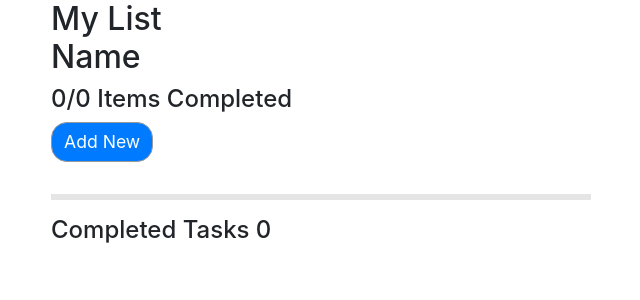
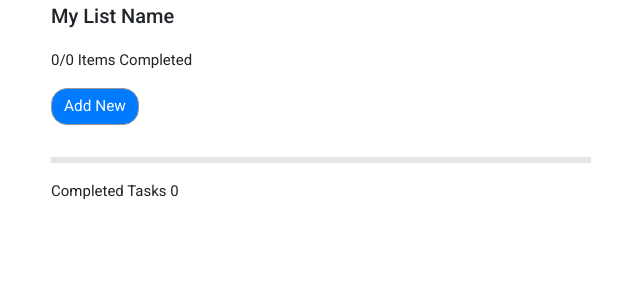
Before and after one commit to justin-adroitminds/todo, an Angular app: page /to-do in a window 1280 px wide. Shown: the top 300 px of the page, without its empty margins (34-674 px from the left). Built offline with nearby package versions, Linux system fonts and the light colour scheme.

Commit message:
Material

```diff
--- a/angular.json
+++ b/angular.json
@@ -24,6 +24,7 @@
               "src/assets"
             ],
             "styles": [
+              "./node_modules/@angular/material/prebuilt-themes/deeppurple-amber.css",
               "src/styles.css"
             ],
             "scripts": []
@@ -88,6 +89,7 @@
               "src/assets"
             ],
             "styles": [
+              "./node_modules/@angular/material/prebuilt-themes/deeppurple-amber.css",
               "src/styles.css"
             ],
             "scripts": []
--- a/package.json
+++ b/package.json
@@ -12,11 +12,13 @@
   "private": true,
   "dependencies": {
     "@angular/animations": "~10.0.4",
+    "@angular/cdk": "^10.1.0",
     "@angular/common": "~10.0.4",
     "@angular/compiler": "~10.0.4",
     "@angular/core": "~10.0.4",
     "@angular/forms": "~10.0.4",
     "@angular/http": "^7.2.16",
+    "@angular/material": "^10.1.0",
     "@angular/platform-browser": "~10.0.4",
     "@angular/platform-browser-dynamic": "~10.0.4",
     "@angular/router": "~10.0.4",
--- a/src/app/app.module.ts
+++ b/src/app/app.module.ts
@@ -12,6 +12,7 @@
 import { AuthGuard } from './auth-guard.service';
 
 import { ToDoModule } from './to-do/to-do.module';
+import { BrowserAnimationsModule } from '@angular/platform-browser/animations';
 
 @NgModule({
   declarations: [
@@ -24,7 +25,8 @@
     RouterModule.forRoot(APP_ROUTES),
     // tslint:disable-next-line: deprecation
     HttpModule,
-    ToDoModule
+    ToDoModule,
+    BrowserAnimationsModule
   ],
   providers: [AuthGuard],
   bootstrap: [AppComponent]
--- a/src/index.html
+++ b/src/index.html
@@ -168,8 +168,10 @@
 	display: none;
 }
   </style> -->
+  <link href="https://fonts.googleapis.com/css?family=Roboto:300,400,500&display=swap" rel="stylesheet">
+  <link href="https://fonts.googleapis.com/icon?family=Material+Icons" rel="stylesheet">
 </head>
-<body>
+<body class="mat-typography">
   <app-root></app-root>
     <!-- <div class="container">
       <h2>TODO LIST</h2>
--- a/src/styles.css
+++ b/src/styles.css
@@ -1,2 +1,4 @@
 /* You can add global styles to this file, and also import other style files */
 @import 'bootstrap/dist/css/bootstrap.css';
+html, body { height: 100%; }
+body { margin: 0; font-family: Roboto, "Helvetica Neue", sans-serif; }
```
Also changed, not shown: 2 other files (tests, documents, lock files or other folders).
